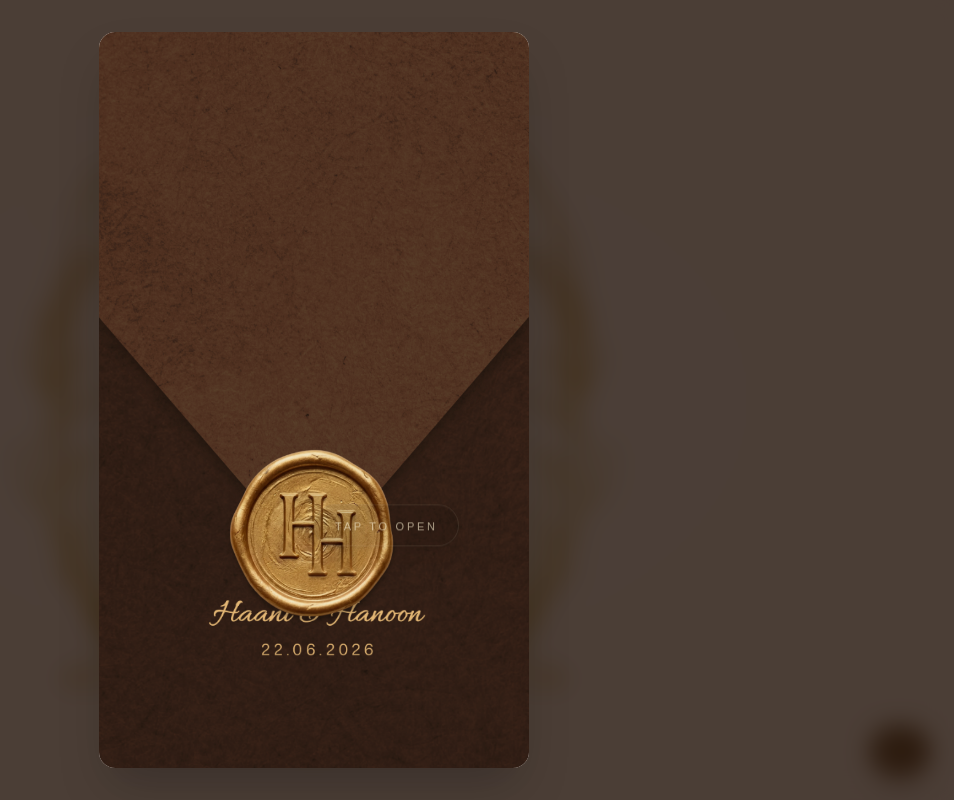
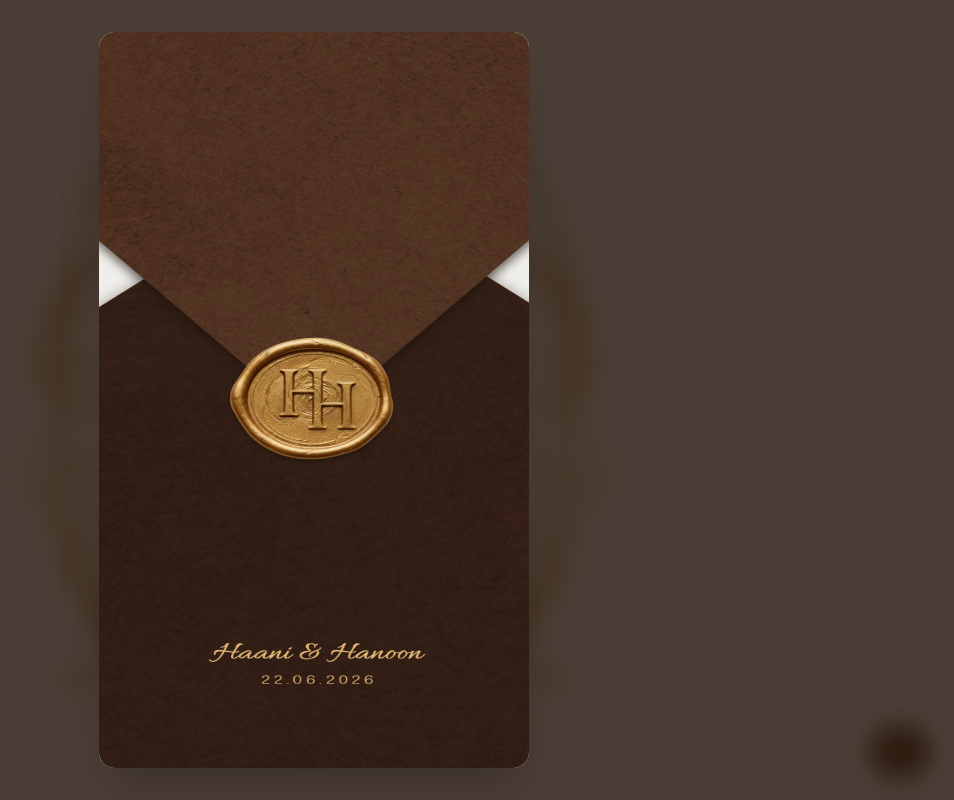
Before and after one commit to mhdmishab/hani_wedd, a React (Vite) app: page / in a window 1280 px wide. Shown: the top 800 px of the page, without its empty margins (326-1280 px from the left). Built offline with nearby package versions, Linux system fonts and the light colour scheme; a web font is replaced by a local one.

Commit message:
fix: adjust animation durations and improve layout for Envelope and Verses components

```diff
--- a/src/components/Envelope.tsx
+++ b/src/components/Envelope.tsx
@@ -53,14 +53,14 @@ export const Envelope: React.FC<EnvelopeProps> = ({ onOpen }) => {
             <motion.img
               src="/images/envelope/envelope_cover_up.png"
               alt="Envelope Cover Up"
-              className="absolute top-0 left-0 w-full h-auto pointer-events-none z-20"
+              className="absolute top-0 left-0 w-full h-auto max-h-[460px] pointer-events-none z-20"
               initial={{ y: 0, opacity: 1 }}
               animate={isOpen ? { y: '-105%', opacity: 0 } : { y: 0, opacity: 1 }}
-              transition={{ duration: 1.5, ease: [0.43, 0.13, 0.23, 0.96] }}
+              transition={{ duration: 2.2, ease: [0.43, 0.13, 0.23, 0.96] }}
             />
 
             {/* Tap to Open Prompt */}
-            {!isOpen && (
+            {/* {!isOpen && (
               <motion.div
                 initial={{ opacity: 0, y: 10 }}
                 animate={{ opacity: [0.4, 0.9, 0.4], y: 0 }}
@@ -74,16 +74,16 @@ export const Envelope: React.FC<EnvelopeProps> = ({ onOpen }) => {
                   </span>
                 </div>
               </motion.div>
-            )}
+            )} */}
 
             {/* Bottom Card & Names (Cover Down) */}
             <motion.img
               src="/images/envelope/envelope_cover_down.png"
               alt="Envelope Cover Down"
-              className="absolute bottom-0 left-0 w-full h-auto pointer-events-none z-10"
+              className="absolute bottom-0 left-0 w-full h-auto max-h-[610px] pointer-events-none z-10"
               initial={{ y: 0, opacity: 1 }}
               animate={isOpen ? { y: '105%', opacity: 0 } : { y: 0, opacity: 1 }}
-              transition={{ duration: 1.5, ease: [0.43, 0.13, 0.23, 0.96] }}
+              transition={{ duration: 2.2, ease: [0.43, 0.13, 0.23, 0.96] }}
             />
           </div>
         </motion.div>
--- a/src/components/Verses.tsx
+++ b/src/components/Verses.tsx
@@ -1,3 +1,4 @@
+
 import React from 'react';
 import { motion } from 'framer-motion';
 
@@ -8,25 +9,26 @@ interface VersesProps {
 export const Verses: React.FC<VersesProps> = ({ onProceed }) => {
   return (
     <motion.section
+      onClick={onProceed}
       initial={{ opacity: 0 }}
       animate={{ opacity: 1 }}
       exit={{ opacity: 0 }}
       transition={{ duration: 0.8, ease: 'easeInOut' }}
-      className="fixed inset-0 z-40 w-full h-[100dvh] bg-[#FDFBF7] flex flex-col justify-between items-center py-6 xs:py-10 px-6 overflow-hidden select-none"
+      className="fixed inset-0 z-40 w-full h-[100dvh] bg-[#FDFBF7] flex flex-col justify-between items-center overflow-hidden select-none"
     >
       {/* Top Mandala SVG */}
       <motion.div
         initial={{ opacity: 0, y: -20 }}
         animate={{ opacity: 0.9, y: 0 }}
         transition={{ duration: 1, delay: 0.2 }}
-        className="w-full flex justify-center -mt-6"
+        className="w-full flex justify-center -mt-6 overflow-hidden"
+        style={{ height: '160px' }}
       >
-        <img
+        <motion.img
           src="/images/envelope/top_mandala.svg"
           alt="Top Mandala"
           className="w-full max-w-[280px] xs:max-w-[320px] h-auto object-contain"
           onError={(e) => {
-            // Fallback hidden if file not found yet
             e.currentTarget.style.display = 'none';
           }}
         />
@@ -40,7 +42,10 @@ export const Verses: React.FC<VersesProps> = ({ onProceed }) => {
           transition={{ duration: 1, delay: 0.4 }}
           className="font-cormorant italic text-[17px] xs:text-[19px] sm:text-[21px] text-[#4D300E] leading-relaxed font-medium"
         >
-          "And of His signs is that He created for you from yourselves mates that you may find tranquility in them; and He placed between you affection and mercy. Indeed in that are signs for a people who give thought."
+          "And of His signs is that He created for you from yourselves mates
+          that you may find tranquility in them; and He placed between you
+          affection and mercy. Indeed in that are signs for a people who give
+          thought."
         </motion.p>
 
         <motion.span
@@ -51,19 +56,6 @@ export const Verses: React.FC<VersesProps> = ({ onProceed }) => {
         >
           — [Surah Ar-Rum 30:21]
         </motion.span>
-
-        {/* Proceed Button */}
-        <motion.button
-          initial={{ opacity: 0, y: 15 }}
-          animate={{ opacity: 1, y: 0 }}
-          transition={{ duration: 0.8, delay: 0.9 }}
-          whileHover={{ scale: 1.05 }}
-          whileTap={{ scale: 0.95 }}
-          onClick={onProceed}
-          className="mt-6 xs:mt-8 px-6 py-2.5 xs:px-8 xs:py-3 bg-[#4D300E] hover:bg-[#684818] text-[#FDCA85] border border-[#B8923F]/40 rounded-full shadow-lg font-mona text-[10px] xs:text-[11px] uppercase tracking-[0.25em] transition-colors cursor-pointer outline-none"
-        >
-          Enter Invitation
-        </motion.button>
       </div>
 
       {/* Bottom Mandala SVG */}
@@ -71,14 +63,14 @@ export const Verses: React.FC<VersesProps> = ({ onProceed }) => {
         initial={{ opacity: 0, y: 20 }}
         animate={{ opacity: 0.9, y: 0 }}
         transition={{ duration: 1, delay: 0.2 }}
-        className="w-full flex justify-center -mb-6"
+        className="w-full -mb-6"
+        style={{ height: '310px' }}
       >
-        <img
+        <motion.img
           src="/images/envelope/bottom_mandala.svg"
           alt="Bottom Mandala"
-          className="w-full max-w-[280px] xs:max-w-[320px] h-auto object-contain"
+          className="w-full h-auto"
           onError={(e) => {
-            // Fallback hidden if file not found yet
             e.currentTarget.style.display = 'none';
           }}
         />
```
